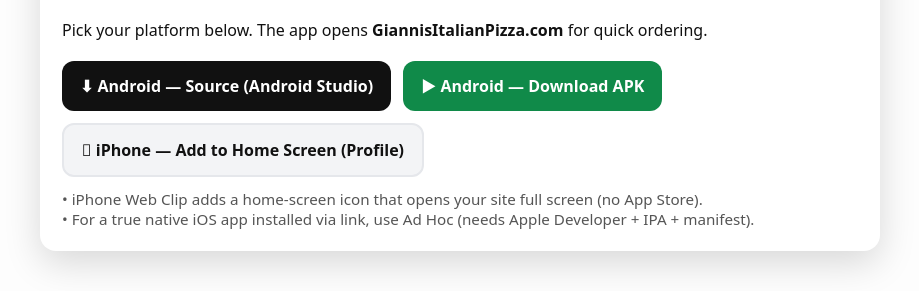
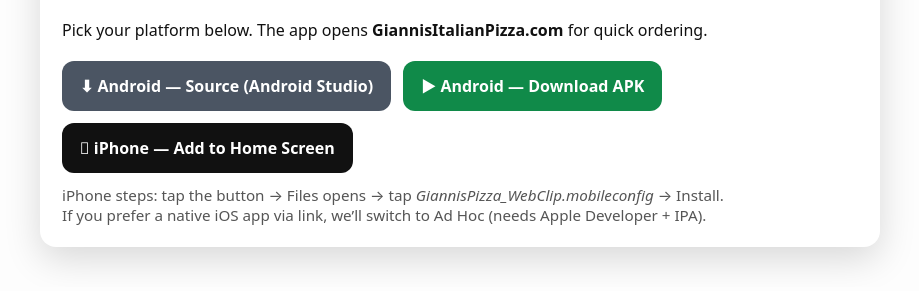
Before and after one commit to GiannisPizza/appinstall, a plain HTML site: page index.html in a window 1280 px wide. Shown: the part 656-947 px from the top of the page, without its empty margins (180-1099 px from the left). Drawn offline with Linux system fonts and the light colour scheme.

Commit message:
Update index.html

```diff
--- a/index.html
+++ b/index.html
@@ -14,8 +14,8 @@
     .buttons { display:flex; flex-wrap:wrap; gap:12px; margin:20px 0 10px; }
     a.btn { padding:14px 18px; border-radius:12px; text-decoration:none; font-weight:600; display:inline-block; }
     .btn-android { background:#108a49; color:#fff; }
-    .btn-adhoc { background:#f3f4f6; color:#111; border:2px solid #e5e7eb; }
-    .btn-source { background:#111; color:#fff; }
+    .btn-apple { background:#111; color:#fff; }
+    .btn-source { background:#4b5563; color:#fff; }
     .note { color:#555; font-size:.95rem; margin-top:12px; }
   </style>
 </head>
@@ -28,24 +28,23 @@
       <h1>Install the Gianni’s Pizza App</h1>
       <p>Pick your platform below. The app opens <strong>GiannisItalianPizza.com</strong> for quick ordering.</p>
       <div class="buttons">
-        <!-- Android: ready-to-open Android Studio project (zip in repo root) -->
+        <!-- Android: Source project zip in repo root -->
         <a class="btn btn-source" href="GiannisAndroid_StudioProject.zip">⬇ Android — Source (Android Studio)</a>
 
-        <!-- Android: APK download (replace with your real Release asset URL once you build/sign) -->
-        <a class="btn btn-android"
-           href="https://github.com/giannispizza/appinstall/releases/download/v1.0.0/GiannisPizza.apk">
+        <!-- Android: APK (replace with your real Release asset URL) -->
+        <a class="btn btn-android" href="https://github.com/giannispizza/appinstall/releases/download/v1.0.0/GiannisPizza.apk">
           ▶ Android — Download APK
         </a>
 
-        <!-- iPhone: one-tap home-screen icon (using raw link so Safari prompts correctly) -->
-        <a class="btn btn-adhoc"
-           href="https://raw.githubusercontent.com/giannispizza/appinstall/main/GiannisPizza_WebClip.mobileconfig">
-           iPhone — Add to Home Screen (Profile)
+        <!-- iPhone: Web Clip profile as ZIP so Safari downloads properly -->
+        <a class="btn btn-apple"
+           href="https://raw.githubusercontent.com/giannispizza/appinstall/main/GiannisPizza_WebClip_MIN.zip">
+           iPhone — Add to Home Screen
         </a>
       </div>
       <div class="note">
-        • iPhone Web Clip adds a home-screen icon that opens your site full screen (no App Store).<br>
-        • For a true native iOS app installed via link, use Ad Hoc (needs Apple Developer + IPA + manifest).
+        iPhone steps: tap the button → Files opens → tap <em>GiannisPizza_WebClip.mobileconfig</em> → Install.<br>
+        If you prefer a native iOS app via link, we’ll switch to Ad Hoc (needs Apple Developer + IPA).
       </div>
     </div>
   </main>
```
